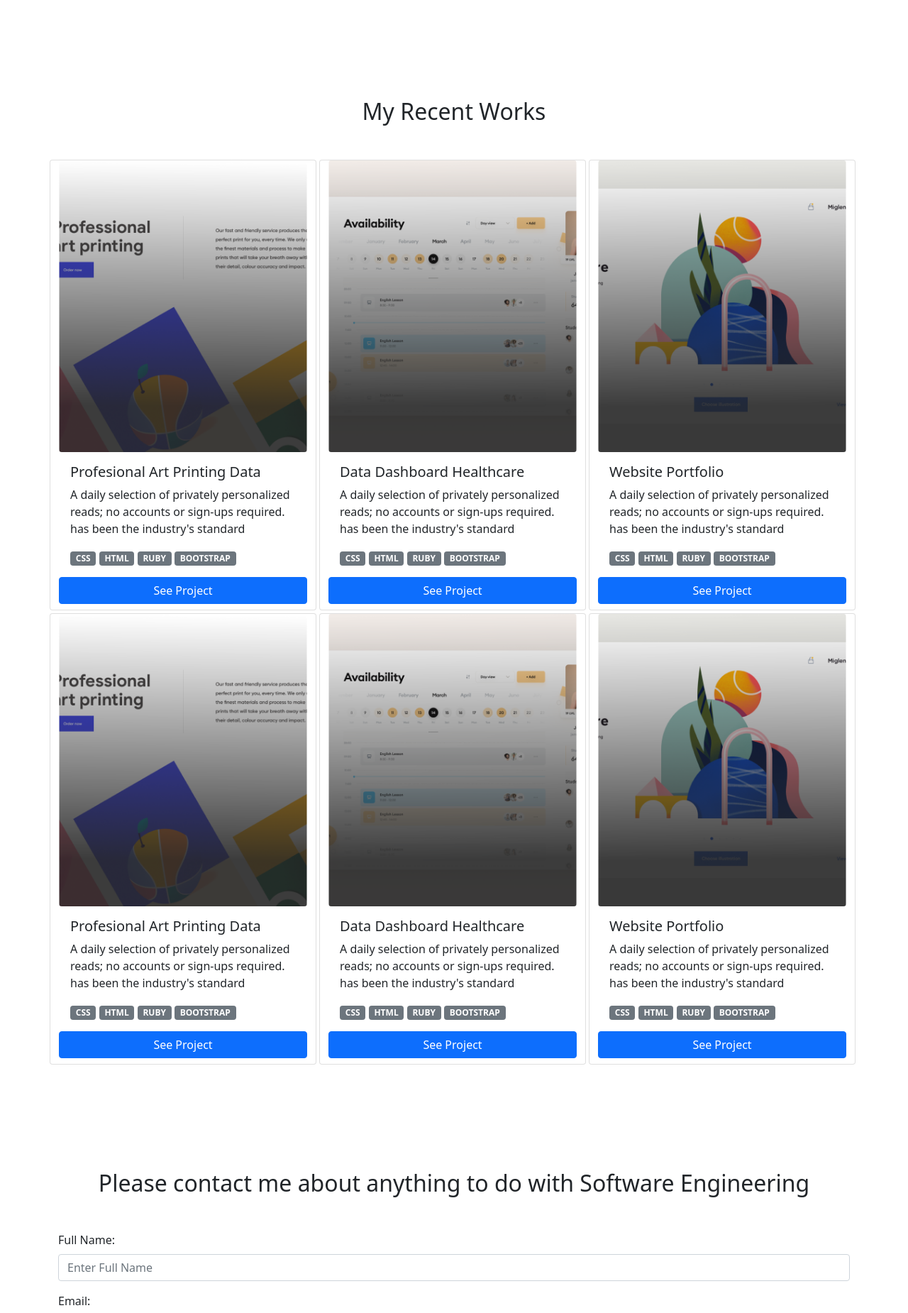
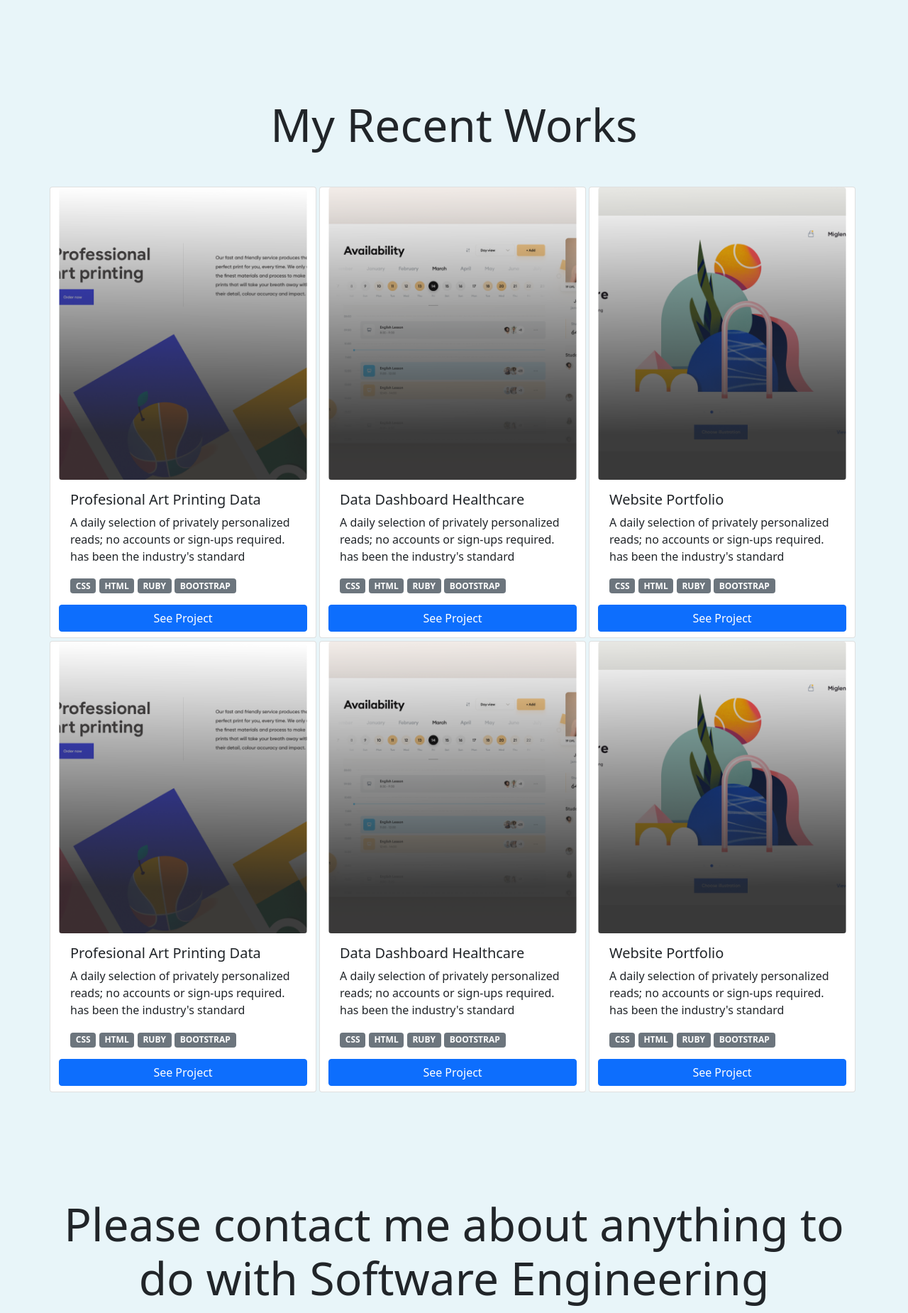
Before and after one commit to Shewolf227/Portfolio-Bootstrap, a website: page index.html in a window 1280 px wide. Shown: the part 500-2350 px from the top of the page at 71% size. Drawn offline with nearby package versions, Linux system fonts and the light colour scheme.

Commit message:
Solving linting issues

```diff
--- /dev/null
+++ b/css/styles.css
@@ -0,0 +1,3 @@
+body {
+  background-color: #e8f5f9;
+}
--- a/index.html
+++ b/index.html
@@ -11,7 +11,7 @@
   <link href="https://cdn.jsdelivr.net/npm/bootstrap@5.1.3/dist/css/bootstrap.min.css" rel="stylesheet"
     integrity="sha384-1BmE4kWBq78iYhFldvKuhfTAU6auU8tT94WrHftjDbrCEXSU1oBoqyl2QvZ6jIW3" crossorigin="anonymous">
   <script src="https://cdn.jsdelivr.net/npm/bootstrap@5.1.3/dist/js/bootstrap.bundle.min.js"></script>
-  <link rel="stylesheet" href="style.css">
+  <link rel="stylesheet" href="./css/styles.css">
   <title>Portfolio - Bootstrap</title>
 </head>
 
@@ -43,7 +43,7 @@
   <!-- About End -->
   <!-- Projects -->
   <div class="container pb-5" id="about">
-    <h2 class="text-center mb-5 mt-5">My Recent Works</h2>
+    <h2 class="text-center display-3 mb-5 mt-5">My Recent Works</h2>
     <div class="row">
       <div class="card col me-1 mb-1" style="width: 18rem;">
         <img src="./images/desk4.png" class="card-img-top rounded" alt="Profesional art printing data image">
@@ -144,7 +144,7 @@
   <!-- Projects End -->
   <!-- Contact Form -->
   <div class="container mt-5 pt-5 pb-5 w-100" id="contact">
-    <h2 class="mb-5 text-center">Please contact me about anything to do with Software Engineering</h2>
+    <h2 class="mb-5 text-center display-3">Please contact me about anything to do with Software Engineering</h2>
     <form>
       <div class="mb-3 mt-3">
         <label for="name" class="form-label">Full Name:</label>
@@ -156,7 +156,8 @@
       </div>
       <div class="mb-3">
         <label for="comment">Comments:</label>
-        <textarea class="form-control" rows="5" id="comment" placeholder="Enter your message here..." name="Message"></textarea>
+        <textarea class="form-control" rows="5" id="comment" placeholder="Enter your message here..."
+          name="Message"></textarea>
       </div>
       <button type="submit" class="btn btn-primary w-100">Submit</button>
     </form>
```
